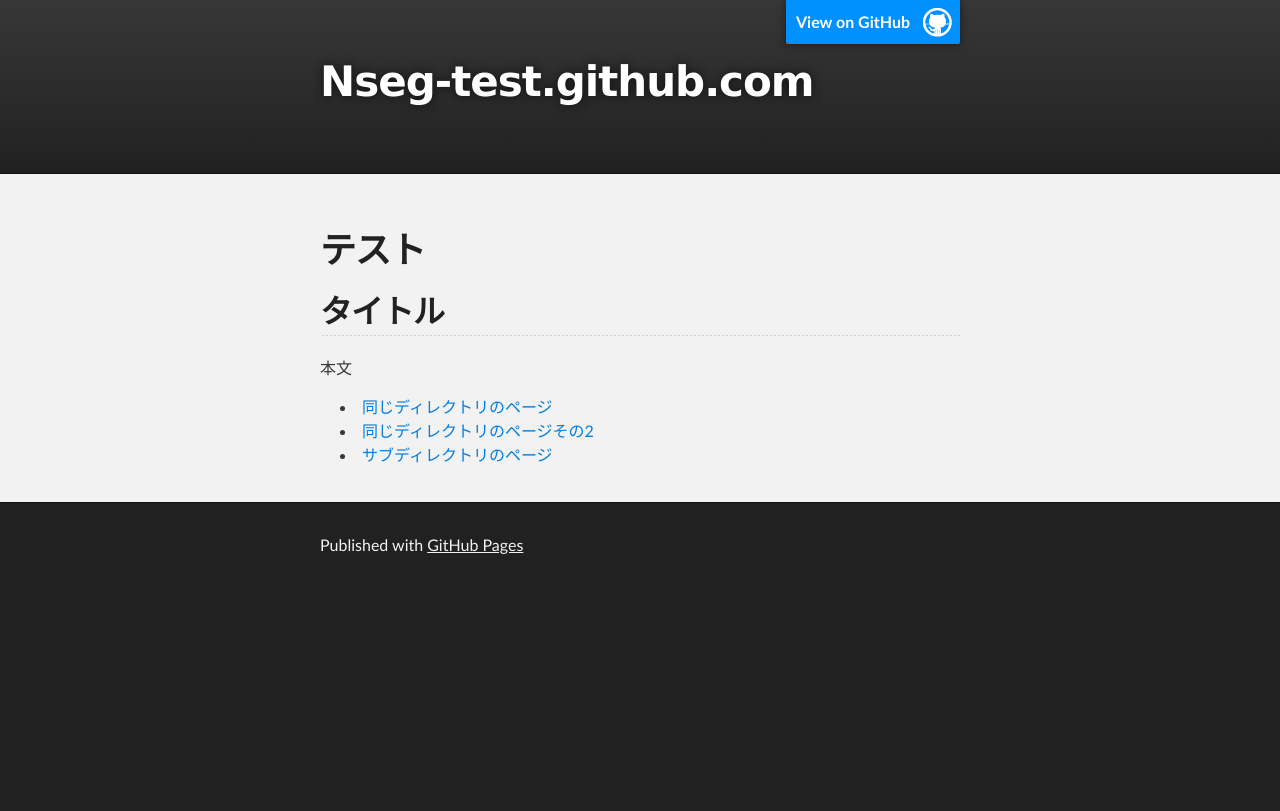
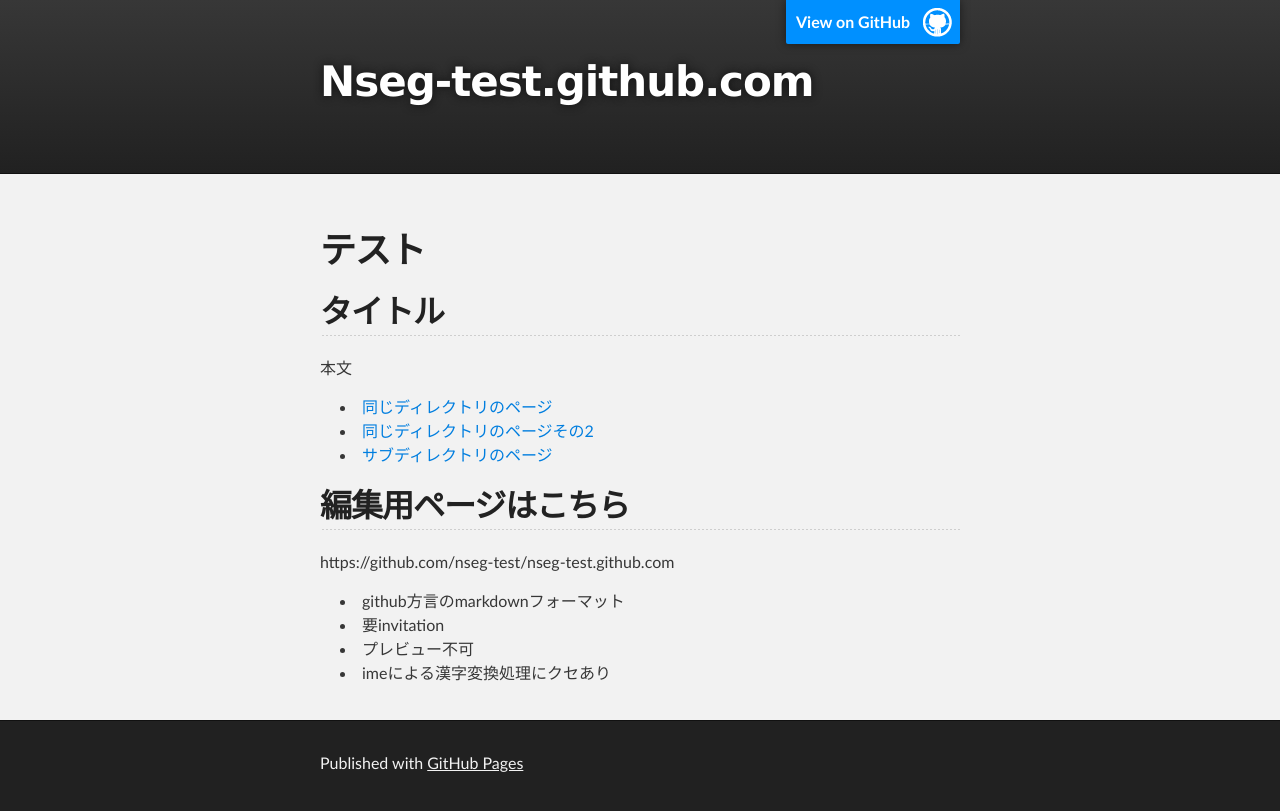
Before and after one commit to usualoma/nseg-test.github.com, a Jekyll site: the page built from index.md, in a window 1280 px wide. Shown: the top 811 px of the page. Built offline with Jekyll 4.4.1, drawn with Linux system fonts in a browser that asks for light colours.

Commit message:
Update index.md

```diff
--- a/index.md
+++ b/index.md
@@ -14,3 +14,11 @@ title: Blogging Like a Hacker
 * [同じディレクトリのページ](hoge.html)
 * [同じディレクトリのページその2](test.html)
 * [サブディレクトリのページ](/subdir/hoge.html)
+
+編集用ページはこちら
+--------------------
+https://github.com/nseg-test/nseg-test.github.com
+* github方言のmarkdownフォーマット
+* 要invitation
+* プレビュー不可
+* imeによる漢字変換処理にクセあり
```
